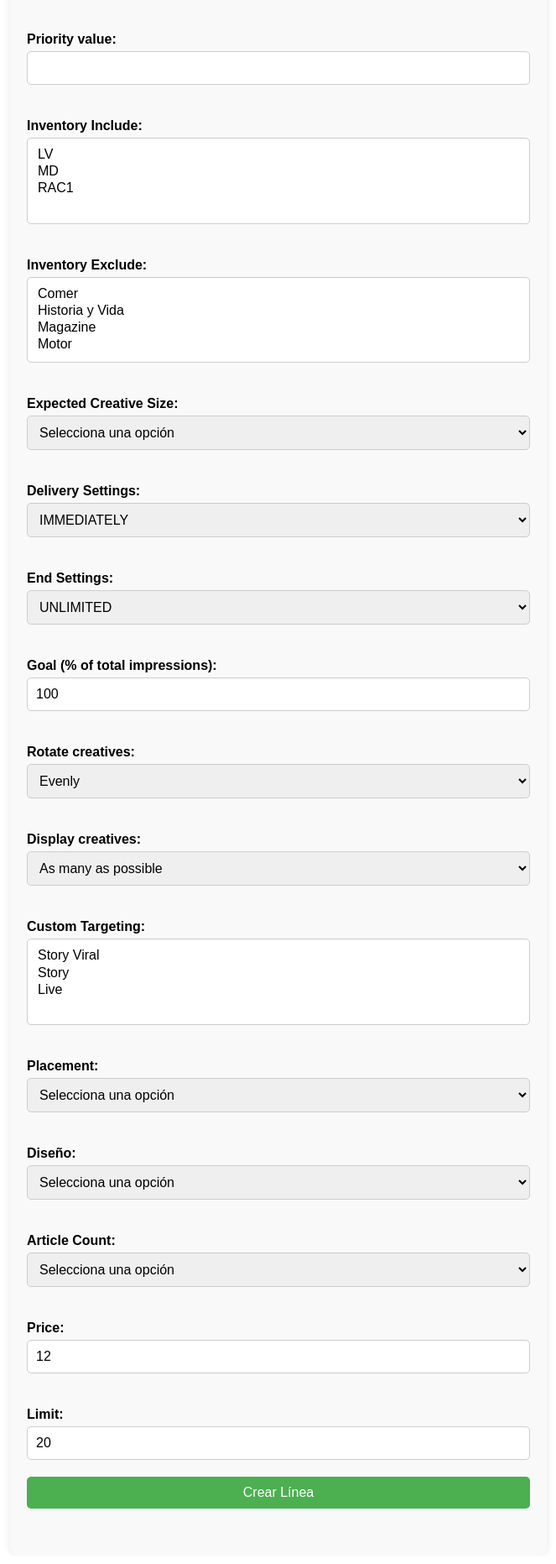
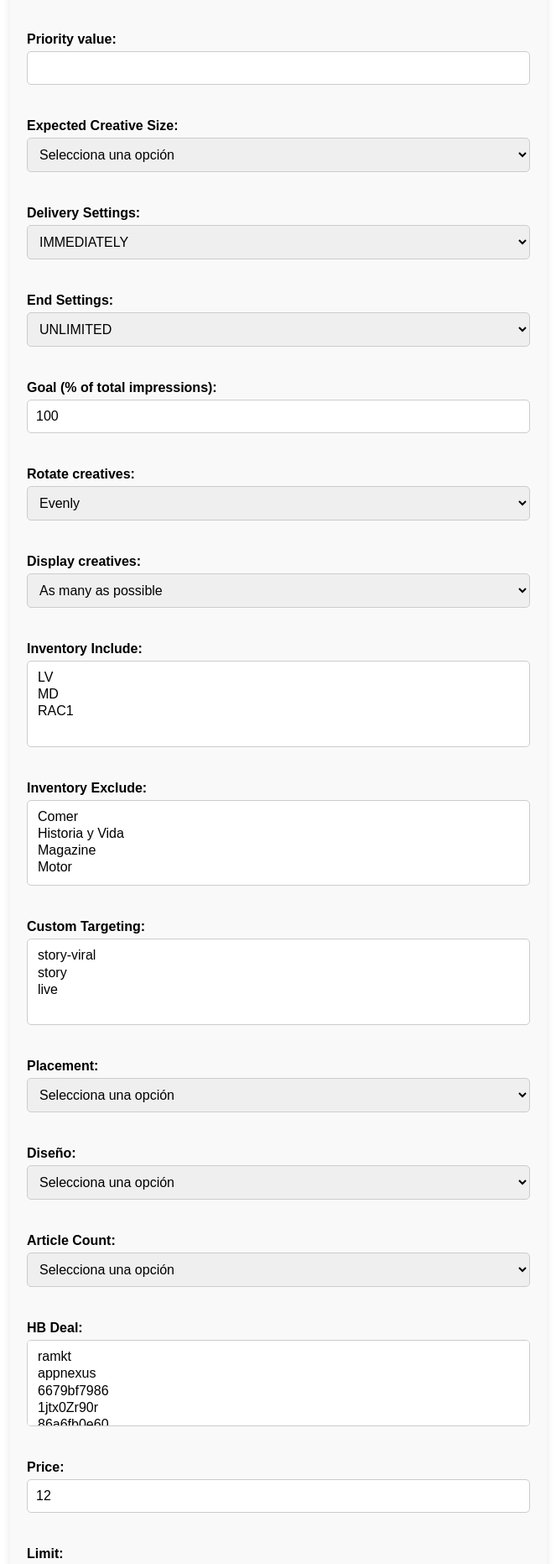
Before and after one commit to adtechGodoStrategies/adLineEditor, a React (Create React App) app: page / in a window 1280 px wide. Shown: the part 391-2254 px from the top of the page at 84% size, without its empty margins (308-971 px from the left). Built offline with nearby package versions, Linux system fonts and the light colour scheme.

Commit message:
add hb_deal

```diff
--- a/src/App.js
+++ b/src/App.js
@@ -1,4 +1,4 @@
-import React, { useState } from 'react';
+import React, { useState, useEffect } from 'react';
 import './App.css';
 
 function App() {
@@ -24,6 +24,7 @@
   const [placement, setPlacement] = useState('');
   const [diseño, setDiseño] = useState('');
   const [articleCount, setArticleCount] = useState('');
+  const [hbDeal, setHbDeal] = useState([]);
   const [resultado, setResultado] = useState('');
   const [lineItems, setLineItems] = useState([]);
   const [isGenerating, setIsGenerating] = useState(false);
@@ -49,7 +50,7 @@
         inventoryInclude,
         inventoryExclude,
         expectedCreative,
-        deliverySettings: deliverySettings === 'CUSTOM' ? customDate : deliverySettings,
+        deliverySettings,
         customTime,
         endSettings,
         endDate,
@@ -61,6 +62,7 @@
         placement,
         diseño,
         articleCount,
+        hbDeal
       })
     });
 
@@ -74,6 +76,17 @@
       setResultado('Error al crear líneas.');
     }
     setIsGenerating(false);
+  };
+
+  const handleSelectChange = (e, setter) => {
+    const options = e.target.options;
+    const selectedValues = [];
+    for (const option of options) {
+      if (option.selected) {
+        selectedValues.push(option.value);
+      }
+    }
+    setter(selectedValues);
   };
 
   return (
@@ -112,29 +125,6 @@
           onChange={(e) => setPriority(e.target.value)}
           required
         />
-        <label htmlFor="inventoryInclude">Inventory Include:</label>
-        <select
-          id="inventoryInclude"
-          multiple
-          value={inventoryInclude}
-          onChange={(e) => setInventoryInclude([...e.target.selectedOptions].map(option => option.value))}
-        >
-          <option value="LV">LV</option>
-          <option value="MD">MD</option>
-          <option value="RAC1">RAC1</option>
-        </select>
-        <label htmlFor="inventoryExclude">Inventory Exclude:</label>
-        <select
-          id="inventoryExclude"
-          multiple
-          value={inventoryExclude}
-          onChange={(e) => setInventoryExclude([...e.target.selectedOptions].map(option => option.value))}
-        >
-          <option value="comer">Comer</option>
-          <option value="historiayvida">Historia y Vida</option>
-          <option value="magazine">Magazine</option>
-          <option value="motor">Motor</option>
-        </select>
         <label htmlFor="expectedCreative">Expected Creative Size:</label>
         <select
           id="expectedCreative"
@@ -236,45 +226,89 @@
           <option value="AS_MANY_AS_POSSIBLE">As many as possible</option>
           <option value="ALL_ROADBLOCK">All</option>
         </select>
+        <label htmlFor="inventoryInclude">Inventory Include:</label>
+        <select
+          id="inventoryInclude"
+          multiple
+          value={inventoryInclude}
+          onChange={(e) => handleSelectChange(e, setInventoryInclude)}
+          required
+        >
+          <option value="LV">LV</option>
+          <option value="MD">MD</option>
+          <option value="RAC1">RAC1</option>
+        </select>
+        <label htmlFor="inventoryExclude">Inventory Exclude:</label>
+        <select
+          id="inventoryExclude"
+          multiple
+          value={inventoryExclude}
+          onChange={(e) => handleSelectChange(e, setInventoryExclude)}
+          required
+        >
+          <option value="comer">Comer</option>
+          <option value="historiayvida">Historia y Vida</option>
+          <option value="magazine">Magazine</option>
+          <option value="motor">Motor</option>
+        </select>
         <label htmlFor="customTargeting">Custom Targeting:</label>
         <select
           id="customTargeting"
           multiple
           value={customTargeting}
-          onChange={(e) => setCustomTargeting([...e.target.selectedOptions].map(option => parseInt(option.value)))}
+          onChange={(e) => handleSelectChange(e, setCustomTargeting)}
+          required
         >
-          <option value="208473659844">Story Viral</option>
-          <option value="174650883684">Story</option>
-          <option value="189633282084">Live</option>
+          <option value="208473659844">story-viral</option>
+          <option value="174650883684">story</option>
+          <option value="189633282084">live</option>
         </select>
         <label htmlFor="placement">Placement:</label>
         <select
           id="placement"
           value={placement}
           onChange={(e) => setPlacement(e.target.value)}
+          required
         >
           <option value="">Selecciona una opción</option>
-          <option value="84198161484">Mega1</option>
+          <option value="84198161484">posición mega1</option>
         </select>
         <label htmlFor="diseño">Diseño:</label>
         <select
           id="diseño"
           value={diseño}
           onChange={(e) => setDiseño(e.target.value)}
+          required
         >
           <option value="">Selecciona una opción</option>
-          <option value="104139488484">XS</option>
-          <option value="104139488004">SM</option>
-          <option value="104139487764">MD</option>
+          <option value="104139488484">xs</option>
+          <option value="104139488004">sm</option>
+          <option value="104139487764">md</option>
         </select>
         <label htmlFor="articleCount">Article Count:</label>
         <select
           id="articleCount"
           value={articleCount}
           onChange={(e) => setArticleCount(e.target.value)}
+          required
         >
           <option value="">Selecciona una opción</option>
           <option value="448206030155">1</option>
+        </select>
+        <label htmlFor="hbDeal">HB Deal:</label>
+        <select
+          id="hbDeal"
+          multiple
+          value={hbDeal}
+          onChange={(e) => handleSelectChange(e, setHbDeal)}
+          required
+        >
+          <option value="448131355960">ramkt</option>
+          <option value="448290974564">appnexus</option>
+          <option value="448995603719">6679bf7986</option>
+          <option value="448148134169">1jtx0Zr90r</option>
+          <option value="448995234300">86a6fb0e60</option>
+          <option value="448148134169">1jtx0Zr90r</option>
         </select>
         <label htmlFor="price">Price:</label>
         <input
```
Also changed, not shown: 1 other file (tests, documents, lock files or other folders).
